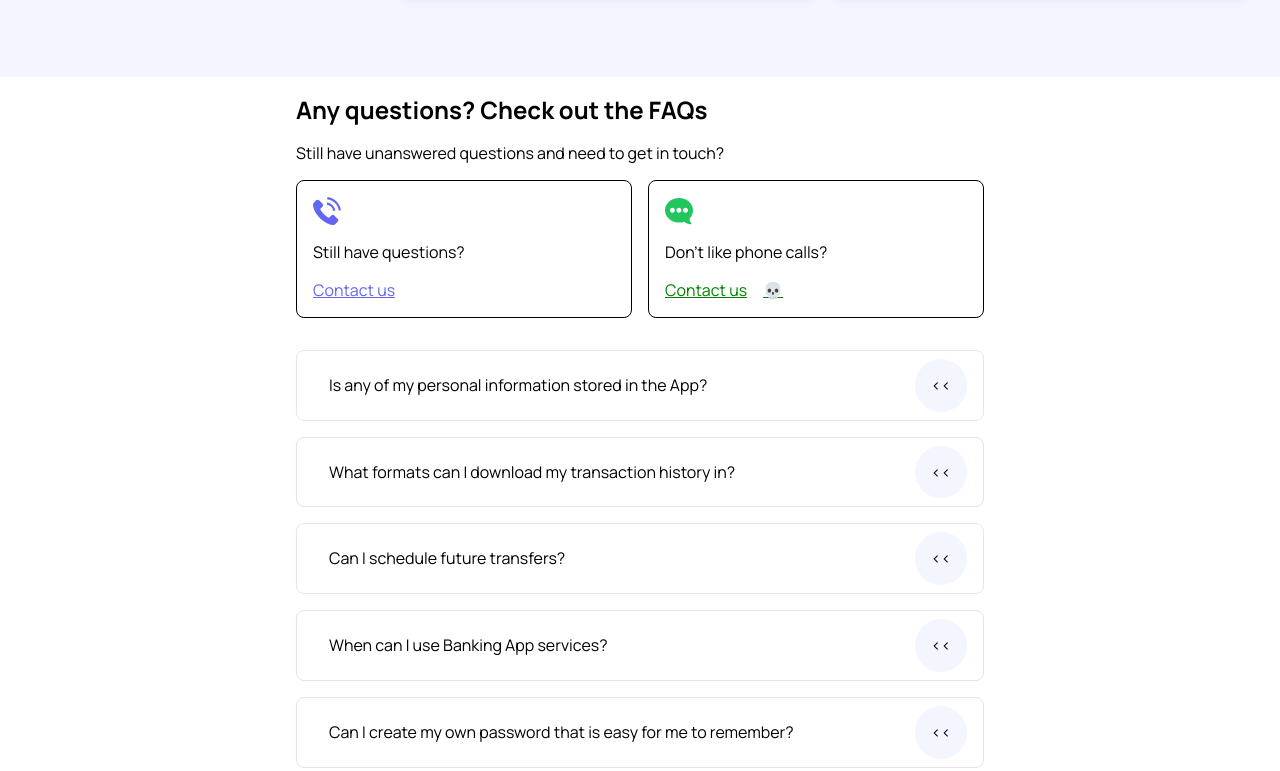
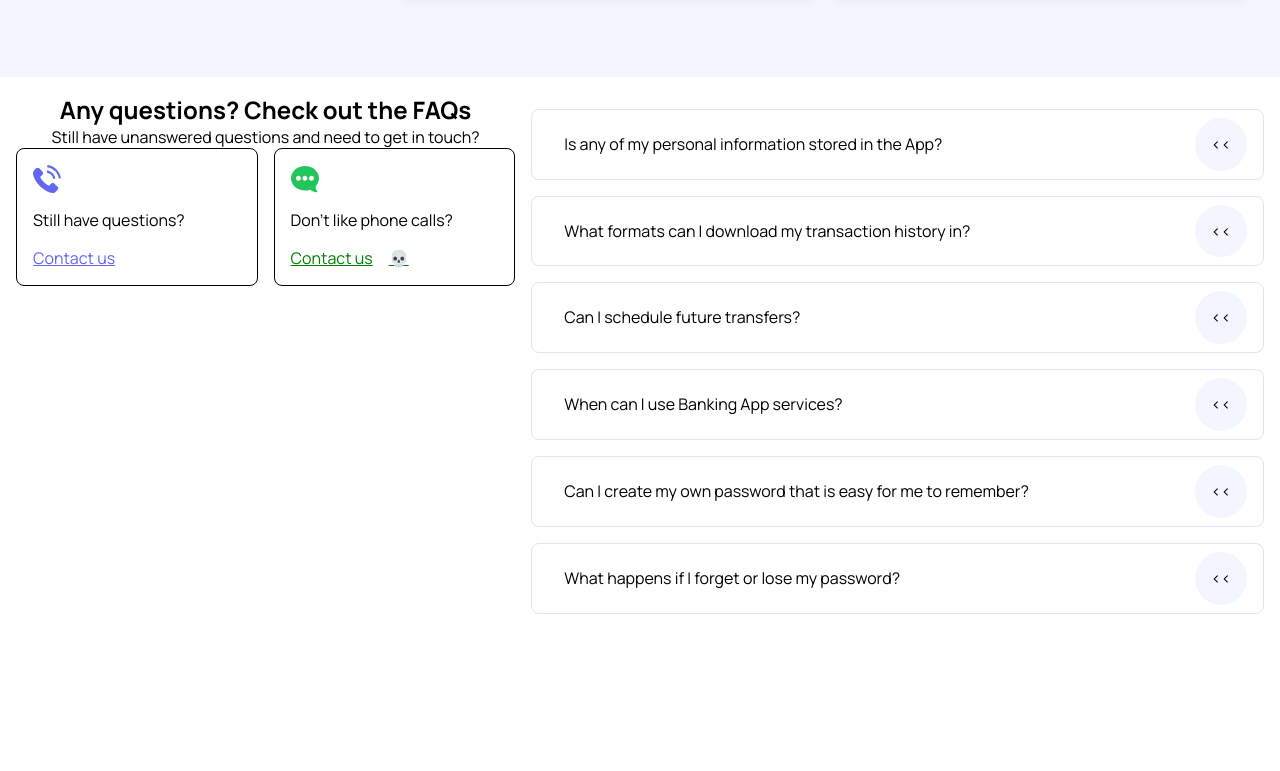
Before and after one commit to JariPii/silicon-assignment-css, a plain HTML site: page index.html in a window 1280 px wide. Shown: the part 3595-4366 px from the top of the page. After the commit the page ends 4241 px from the top, so only its background shows below. Drawn offline with Linux system fonts and the light colour scheme.

Commit message:
Adds media queries desktop and tablet.

```diff
--- a/css/style.css
+++ b/css/style.css
@@ -835,6 +835,10 @@ main {
     /* text-align: center; */
     /* flex-direction: column-reverse; */
 
+    .title-container {
+      text-align: center;
+    }
+
     .faq-info {
       display: none;
 
@@ -951,6 +955,18 @@ main {
         padding-block: 1rem;
       }
     }
+
+    @media (min-width: 1200px) {
+      display: grid;
+      grid-template: 'contact accordion' / 40% 1fr;
+      .faq-info {
+        grid-area: contact;
+      }
+
+      .accordion {
+        grid-area: accordion;
+      }
+    }
   }
 
   .contact-us-btn {
@@ -964,5 +980,9 @@ main {
       color: white;
       background: var(--brand-primary);
     }
+
+    @media (min-width: 768px) {
+      display: none;
+    }
   }
 }
--- a/index.html
+++ b/index.html
@@ -371,6 +371,7 @@
 
       <section class="faq">
         <div class="faq-container">
+          <div class="title-container">
           <h2>Any questions? Check out the FAQs</h2>
           <p>Still have unanswered questions and need to get in touch?</p>
           <div class="faq-info">
@@ -384,6 +385,7 @@
               <p>Don't like phone calls?</p>
               <a href="#">Contact us</a>
             </div>
+          </div>
           </div>
 
           <div class="faq-accordion">
```
